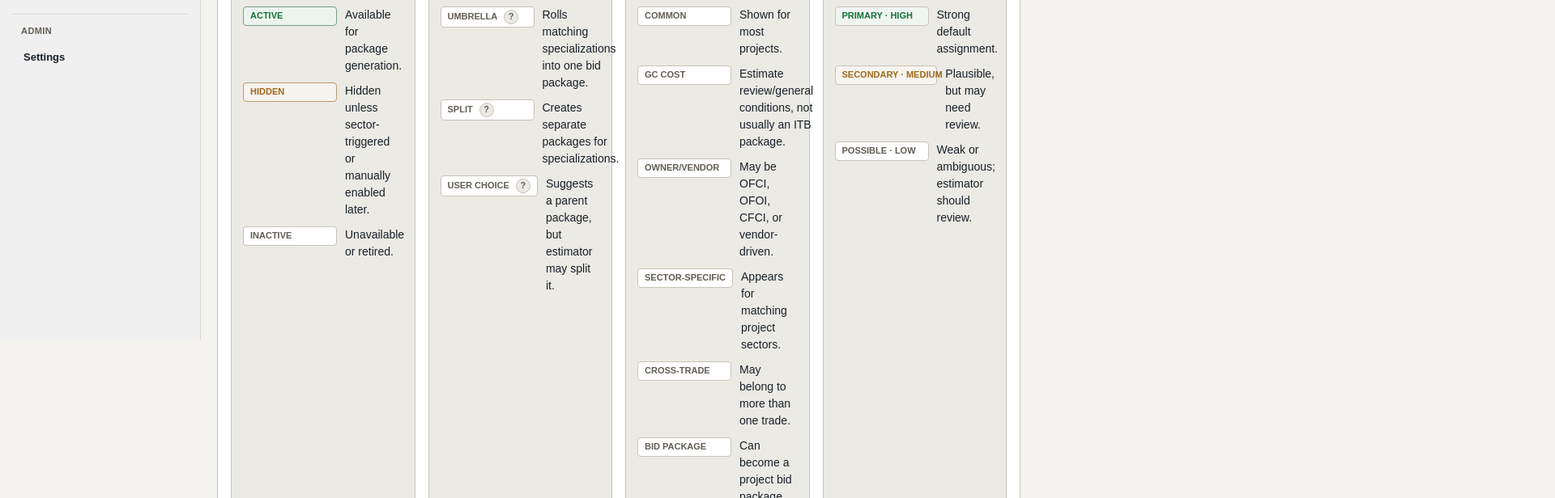
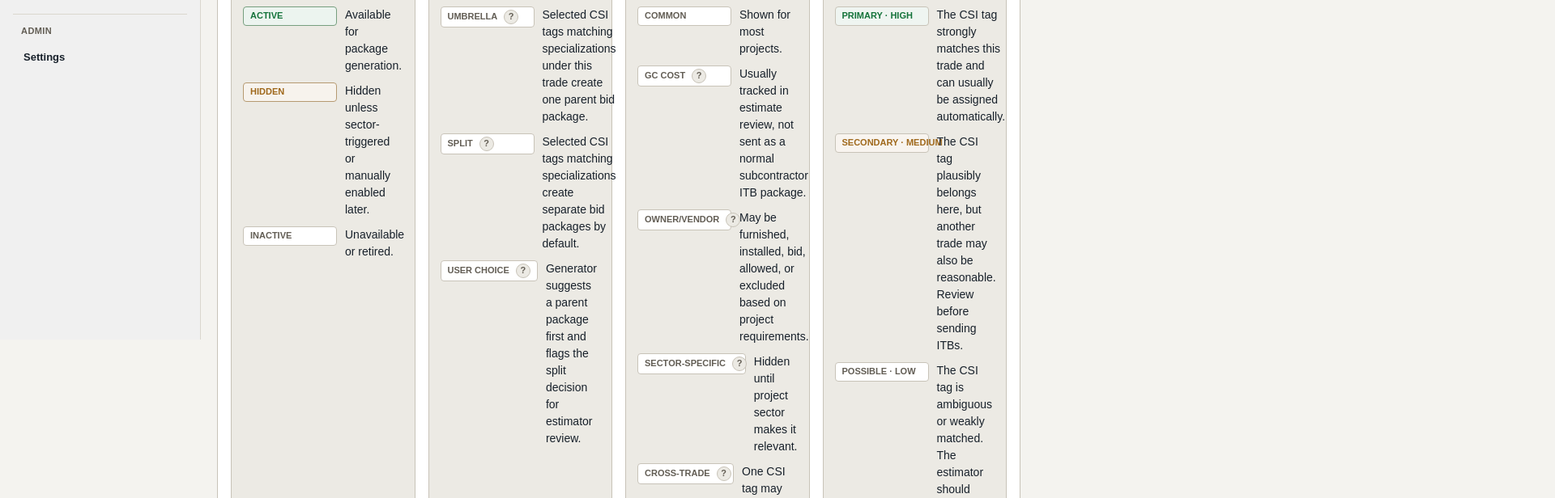
Before and after one commit to adamarnao/bid-leveler, a Next.js app: page /dev/trade-taxonomy in a window 1280 px wide. Shown: the part 380-996 px from the top of the page at 81% size, 1920 px wide, since content can reach past the window. Built offline with nearby package versions, Linux system fonts and the light colour scheme.

Commit message:
Clarify trade taxonomy guidance copy

```diff
--- a/src/app/dev/trade-taxonomy/page.tsx
+++ b/src/app/dev/trade-taxonomy/page.tsx
@@ -177,14 +177,14 @@ function formatEnumLabel(value: string): string {
 
 function getModeHelp(mode: TradeTaxonomyNode["defaultPackageMode"]): string {
   if (mode === "UMBRELLA") {
-    return "Matching specializations roll into one bid package by default.";
+    return "When selected CSI tags match one or more specializations under this trade, the generator creates one parent bid package instead of separate specialization packages. Example: Hollow Metal Doors, Wood Doors, and Door Hardware can roll into one Doors / Frames / Hardware package.";
   }
 
   if (mode === "SPLIT_BY_CHILD") {
-    return "Matching specializations become separate bid package suggestions by default.";
+    return "When selected CSI tags match specializations under this trade, the generator creates separate bid packages for those matching specializations by default. Example: Sitework may split into Earthwork, Utilities, Asphalt Paving, and Landscaping.";
   }
 
-  return "Suggests a parent package, but the estimator may split or combine it.";
+  return "When selected CSI tags match several specializations under this trade, the generator suggests one parent package first and marks it for estimator review. The estimator can keep one package or split it into separate packages. Example: Flooring may stay one package or split into Carpet, LVT, and Tile.";
 }
 
 function getStatusLabel(trade: TradeTaxonomyNode, depth: number): "Active" | "Hidden" | "Inactive" | undefined {
@@ -383,29 +383,49 @@ function WorkbenchLegend() {
           <h3>Package Mode</h3>
           <LegendItem
             label="Umbrella"
-            content="Rolls matching specializations into one bid package."
-            help="Use when related scopes are normally invited and leveled together."
+            content="Selected CSI tags matching specializations under this trade create one parent bid package."
+            help="When selected CSI tags match one or more specializations under this trade, the generator creates one parent bid package instead of separate specialization packages. Example: Hollow Metal Doors, Wood Doors, and Door Hardware can roll into one Doors / Frames / Hardware package."
           />
           <LegendItem
             label="Split"
-            content="Creates separate packages for specializations."
-            help="Use when each specialization is normally bid by a different trade or vendor."
+            content="Selected CSI tags matching specializations create separate bid packages by default."
+            help="When selected CSI tags match specializations under this trade, the generator creates separate bid packages for those matching specializations by default. Example: Sitework may split into Earthwork, Utilities, Asphalt Paving, and Landscaping."
           />
           <LegendItem
             label="User Choice"
-            content="Suggests a parent package, but estimator may split it."
-            help="Use where company or project strategy decides how granular the package should be."
+            content="Generator suggests a parent package first and flags the split decision for estimator review."
+            help="When selected CSI tags match several specializations under this trade, the generator suggests one parent package first and marks it for estimator review. The estimator can keep one package or split it into separate packages. Example: Flooring may stay one package or split into Carpet, LVT, and Tile."
           />
         </div>
 
         <div className="taxonomy-legend-group">
           <h3>Metadata</h3>
           <LegendItem label="Common" content="Shown for most projects." />
-          <LegendItem label="GC Cost" content="Estimate review/general conditions, not usually an ITB package." />
-          <LegendItem label="Owner/Vendor" content="May be OFCI, OFOI, CFCI, or vendor-driven." />
-          <LegendItem label="Sector-Specific" content="Appears for matching project sectors." />
-          <LegendItem label="Cross-Trade" content="May belong to more than one trade." />
-          <LegendItem label="Bid Package" content="Can become a project bid package." />
+          <LegendItem
+            label="GC Cost"
+            content="Usually tracked in estimate review, not sent as a normal subcontractor ITB package."
+            help="Usually tracked in the estimate review as a general condition or project cost, not sent as a normal subcontractor ITB package unless the estimator chooses to package it."
+          />
+          <LegendItem
+            label="Owner/Vendor"
+            content="May be furnished, installed, bid, allowed, or excluded based on project requirements."
+            help="May be owner-furnished, owner-installed, contractor-installed, vendor-direct, allowance-based, or excluded from the GC bid depending on project requirements."
+          />
+          <LegendItem
+            label="Sector-Specific"
+            content="Hidden until project sector makes it relevant."
+            help="Hidden by default unless the project sector makes it relevant. Example: Medical Gas appears for healthcare projects; Food Service Equipment appears for restaurant or hospitality projects."
+          />
+          <LegendItem
+            label="Cross-Trade"
+            content="One CSI tag may reasonably map to more than one trade package."
+            help="The same CSI tag may reasonably belong to more than one trade package. The generator chooses a default, but the estimator should review the assignment. Example: Fire Alarm may belong under Electrical, Low Voltage, or Fire Protection depending on company practice."
+          />
+          <LegendItem
+            label="Bid Package"
+            content="Can become a project-specific package used through the ITB and review workflow."
+            help="This trade can become a project-specific bid package used for ITBs, bid collection, leveling, and proposal review."
+          />
         </div>
 
         <div className="taxonomy-legend-group">
@@ -413,17 +433,17 @@ function WorkbenchLegend() {
           <LegendItem
             label="Primary · High"
             className="taxonomy-match-summary taxonomy-confidence-strong"
-            content="Strong default assignment."
+            content="The CSI tag strongly matches this trade and can usually be assigned automatically."
           />
           <LegendItem
             label="Secondary · Medium"
             className="taxonomy-match-summary taxonomy-confidence-medium"
-            content="Plausible, but may need review."
+            content="The CSI tag plausibly belongs here, but another trade may also be reasonable. Review before sending ITBs."
           />
           <LegendItem
             label="Possible · Low"
             className="taxonomy-match-summary taxonomy-confidence-low"
-            content="Weak or ambiguous; estimator should review."
+            content="The CSI tag is ambiguous or weakly matched. The estimator should manually confirm or remap it."
           />
         </div>
       </div>
@@ -826,24 +846,22 @@ export default async function TradeTaxonomyWorkbenchPage({
               <p className="label-text">Fixture Inspection Guide</p>
               <h2>How to Read Generated Results</h2>
               <p className="muted-text">
-                Fixture data shows how sample CSI tags move through the taxonomy generator.
+                Fixture data shows how sample selected project scope tags move through the
+                taxonomy generator.
               </p>
             </div>
           </div>
 
           <ul className="taxonomy-instruction-list">
-            <li>Input CSI items are sample scope tags.</li>
-            <li>Suggested packages are the trade packages the system would create.</li>
-            <li>Assignments show which trade each CSI item mapped to.</li>
-            <li>Confidence indicates how strong the mapping is.</li>
-            <li>
-              Warnings identify ambiguous or cross-trade items that may need estimator review.
-            </li>
-            <li>Unassigned items need manual mapping or taxonomy rule improvement.</li>
+            <li>Input CSI items are sample selected project scope tags.</li>
+            <li>The generator compares those CSI tags to trade mapping rules.</li>
+            <li>Suggested packages show what bid packages would be created.</li>
+            <li>Assignments show why each CSI tag landed in a trade.</li>
+            <li>Confidence shows how safe the automatic assignment is.</li>
+            <li>Warnings identify items that should be reviewed before project use.</li>
           </ul>
           <p className="muted-text">
-            No edits are saved from this page. Use this screen to validate taxonomy behavior
-            before integrating it into Project Scope.
+            No edits are saved from this workbench.
           </p>
         </section>
 
```
